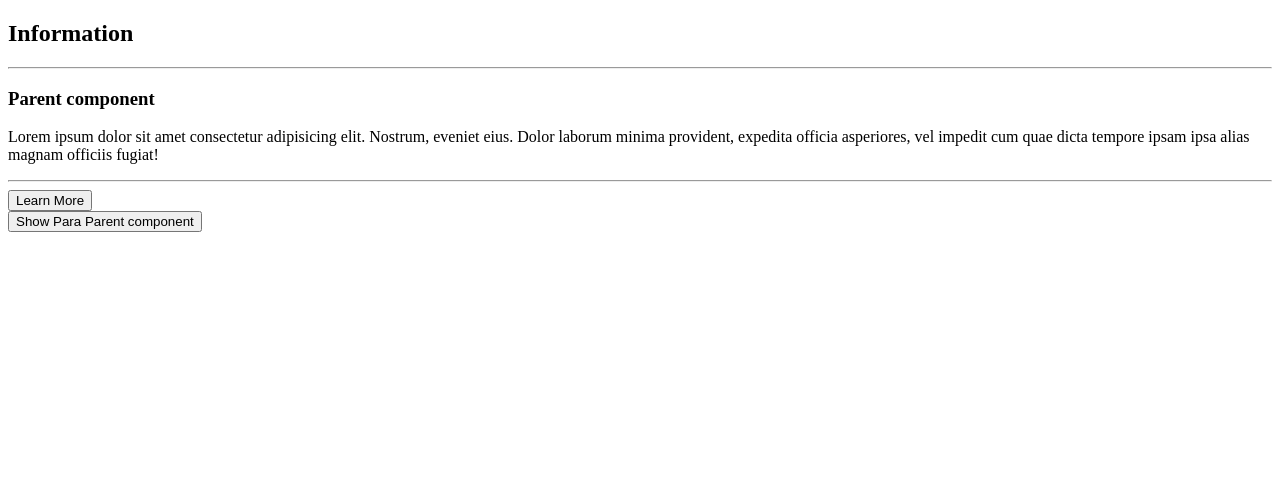
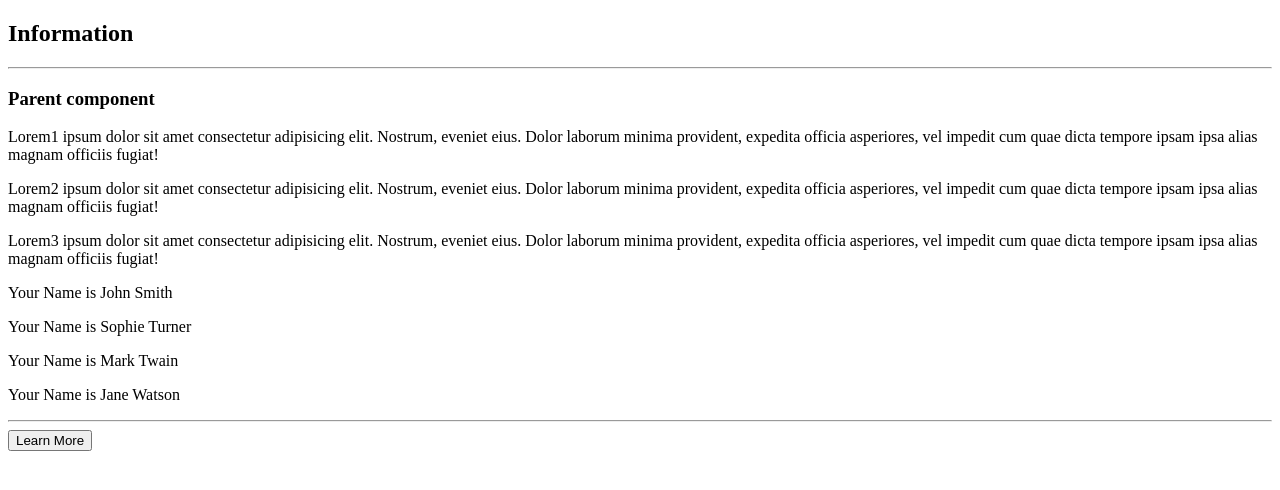
Before and after one commit to NaveenManjappa/angular-17-learning, an Angular app: page / in a window 1280 px wide. Shown: the top 490 px of the page. Built offline with nearby package versions, Linux system fonts and the light colour scheme.

Commit message:
@ContentChildren()

```diff
--- a/src/app/parent/child/child.component.ts
+++ b/src/app/parent/child/child.component.ts
@@ -1,4 +1,5 @@
-import { Component, ContentChild, ElementRef } from '@angular/core';
+import { Component, ContentChild, ContentChildren, ElementRef, QueryList } from '@angular/core';
+import { TestComponent } from '../../test/test.component';
 
 @Component({
   selector: 'app-child',
@@ -8,9 +9,18 @@ import { Component, ContentChild, ElementRef } from '@angular/core';
   styleUrl: './child.component.css'
 })
 export class ChildComponent {
-@ContentChild('para') paragraphEl:ElementRef;
+
+@ContentChildren('para') paraElements:QueryList<ElementRef>;
+
+@ContentChildren(TestComponent) testComponents:QueryList<TestComponent>;
 
 StylePara(){
-  console.log(this.paragraphEl);
+  // this.paraElements.forEach(el =>{
+  //   console.log(el.nativeElement);
+  //  });
+
+  this.testComponents.forEach(el=>{
+    console.log(el.name);
+  });
 }
 }
--- a/src/app/parent/parent.component.html
+++ b/src/app/parent/parent.component.html
@@ -3,9 +3,21 @@
     <app-child>
         <h3>Parent component</h3>
         <p #para>
-            Lorem ipsum dolor sit amet consectetur adipisicing elit. Nostrum, eveniet eius. Dolor laborum minima provident, expedita officia asperiores, vel impedit cum quae dicta tempore ipsam ipsa alias magnam officiis fugiat!
+            Lorem1 ipsum dolor sit amet consectetur adipisicing elit. Nostrum, eveniet eius. Dolor laborum minima provident, expedita officia asperiores, vel impedit cum quae dicta tempore ipsam ipsa alias magnam officiis fugiat!
         </p>
+        <p #para>
+            Lorem2 ipsum dolor sit amet consectetur adipisicing elit. Nostrum, eveniet eius. Dolor laborum minima provident, expedita officia asperiores, vel impedit cum quae dicta tempore ipsam ipsa alias magnam officiis fugiat!
+        </p>
+        <p #para>
+            Lorem3 ipsum dolor sit amet consectetur adipisicing elit. Nostrum, eveniet eius. Dolor laborum minima provident, expedita officia asperiores, vel impedit cum quae dicta tempore ipsam ipsa alias magnam officiis fugiat!
+        </p>
+
+        <app-test [name]="'John Smith'"></app-test>
+        <app-test [name]="'Sophie Turner'"></app-test>
+        <app-test [name]="'Mark Twain'"></app-test>
+        <app-test [name]="'Jane Watson'"></app-test>
+
     </app-child>
 
-    <button (click)="ShowPara()">Show Para Parent component</button>
+
 </div>
--- a/src/app/parent/parent.component.ts
+++ b/src/app/parent/parent.component.ts
@@ -1,17 +1,19 @@
-import { Component, ElementRef, ViewChild } from '@angular/core';
+import { Component, ContentChildren, ElementRef, QueryList } from '@angular/core';
 import { ChildComponent } from './child/child.component';
+import { TestComponent } from '../test/test.component';
 
 @Component({
   selector: 'app-parent',
   standalone: true,
-  imports: [ChildComponent],
+  imports: [ChildComponent,TestComponent],
   templateUrl: './parent.component.html',
   styleUrl: './parent.component.css'
 })
 export class ParentComponent {
-@ViewChild('para') paraEl:ElementRef;
+
+
 
 ShowPara(){
-  console.log(this.paraEl);
+
 }
 }
--- /dev/null
+++ b/src/app/test/test.component.html
@@ -0,0 +1 @@
+<p>Your Name is {{name}}</p>
```
Also changed, not shown: src/app/test/test.component.ts (added, +12 -0 lines), src/app/test/test.component.css (added), 1 other file (tests, documents, lock files or other folders).
